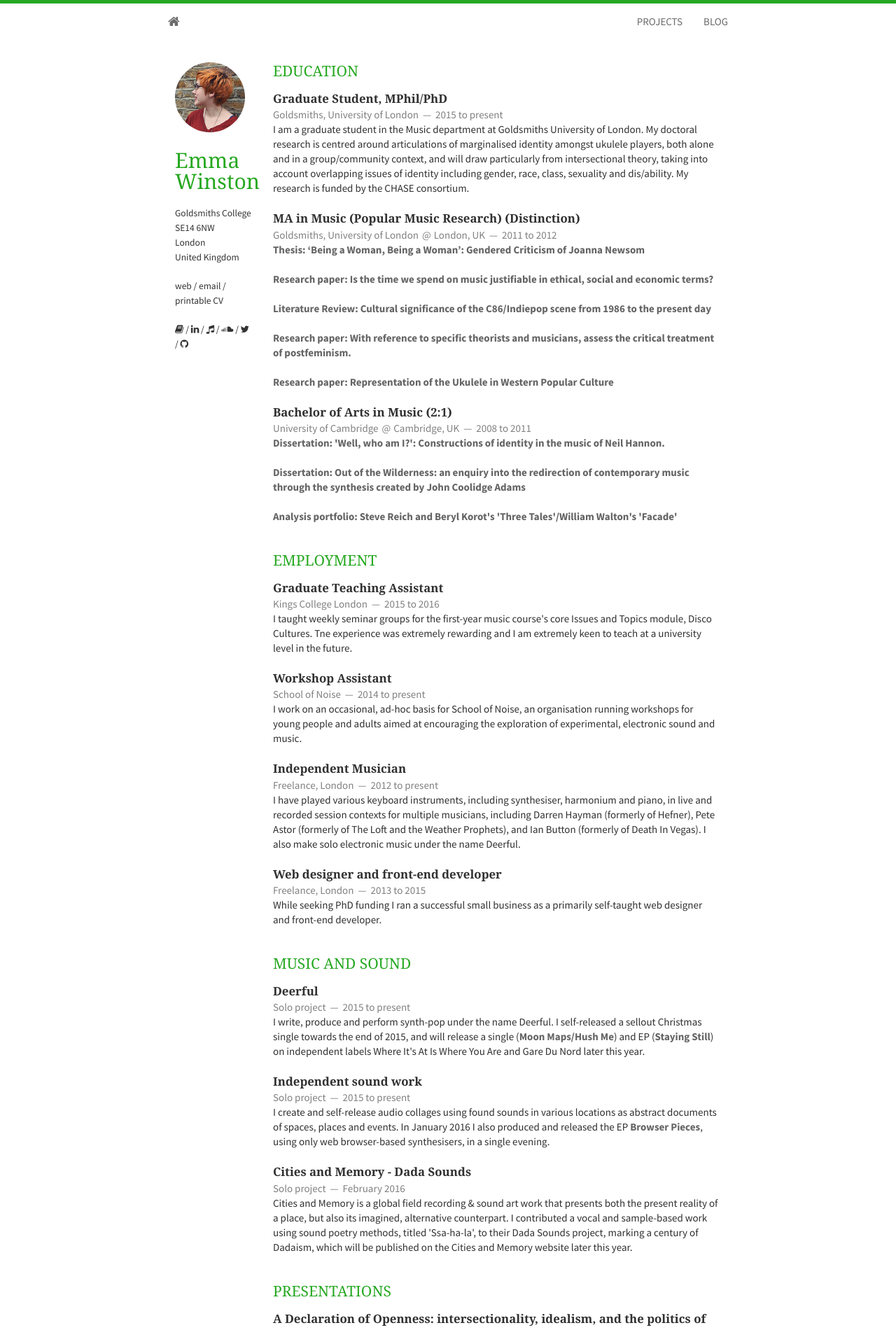
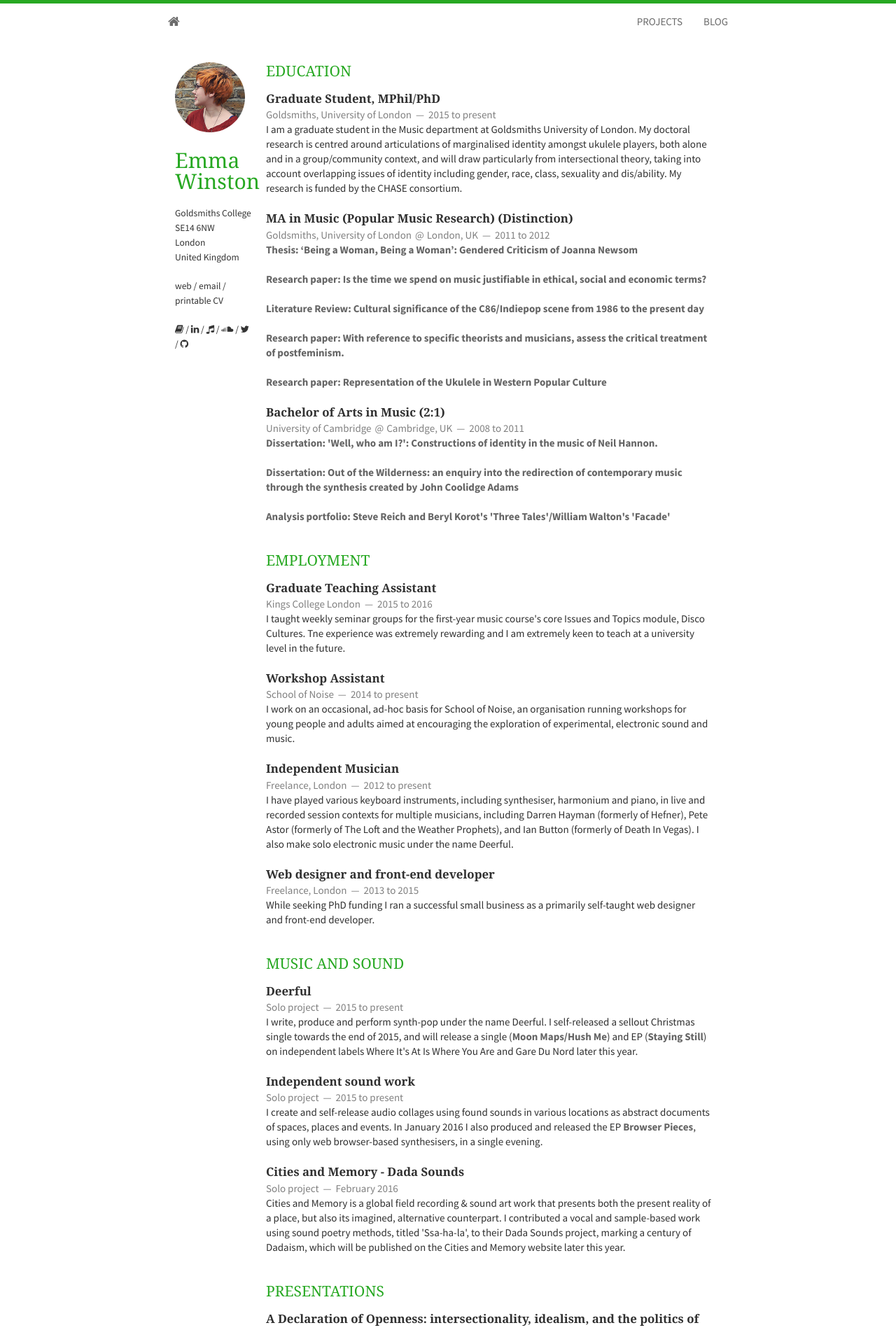
Before and after one commit to emmawinston/cv, a Jekyll site: the page built from index.html, in a window 1280 px wide. Shown: the top 1900 px of the page at 70% size. Built offline with Jekyll 4.4.1, drawn with Linux system fonts in a browser that asks for light colours; nearby versions of some CDN libraries; Markdown is read by kramdown in place of the engine named in the settings; the list of posts is cut into pages by our own code.

Commit message:
override margin

```diff
--- a/static/css/layout.css
+++ b/static/css/layout.css
@@ -130,7 +130,7 @@ header > h1 {
 }
 
 .container > header {
-  margin-right: 0;
+  margin-right: 0 !important;
 }
 
 .container > header address {
```
